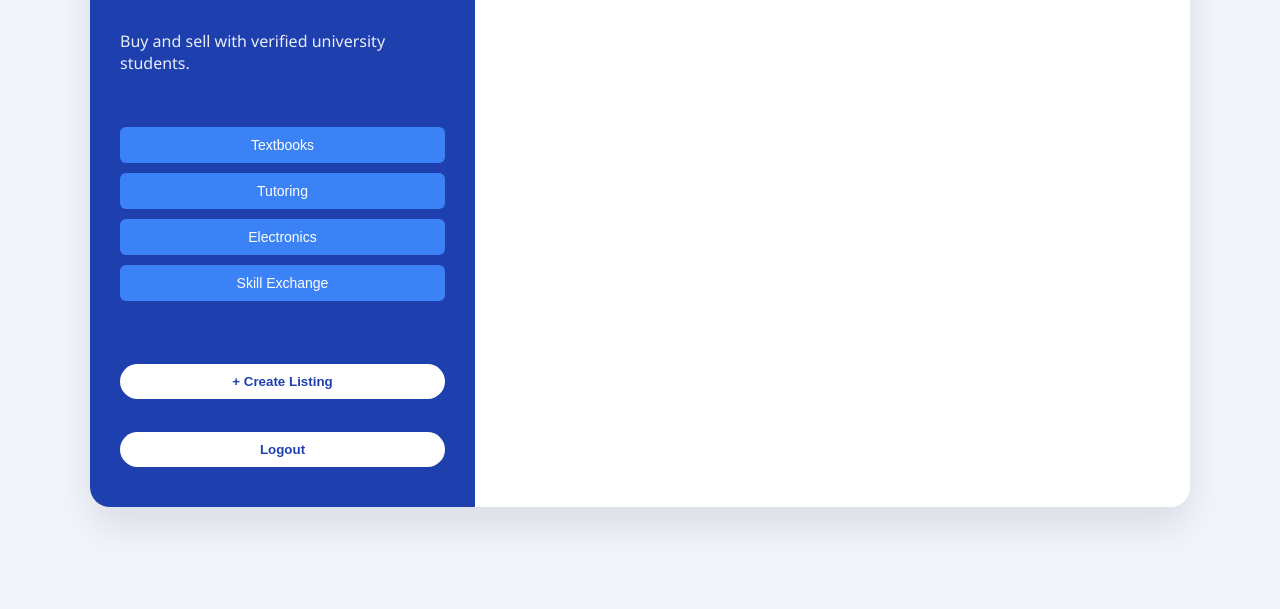
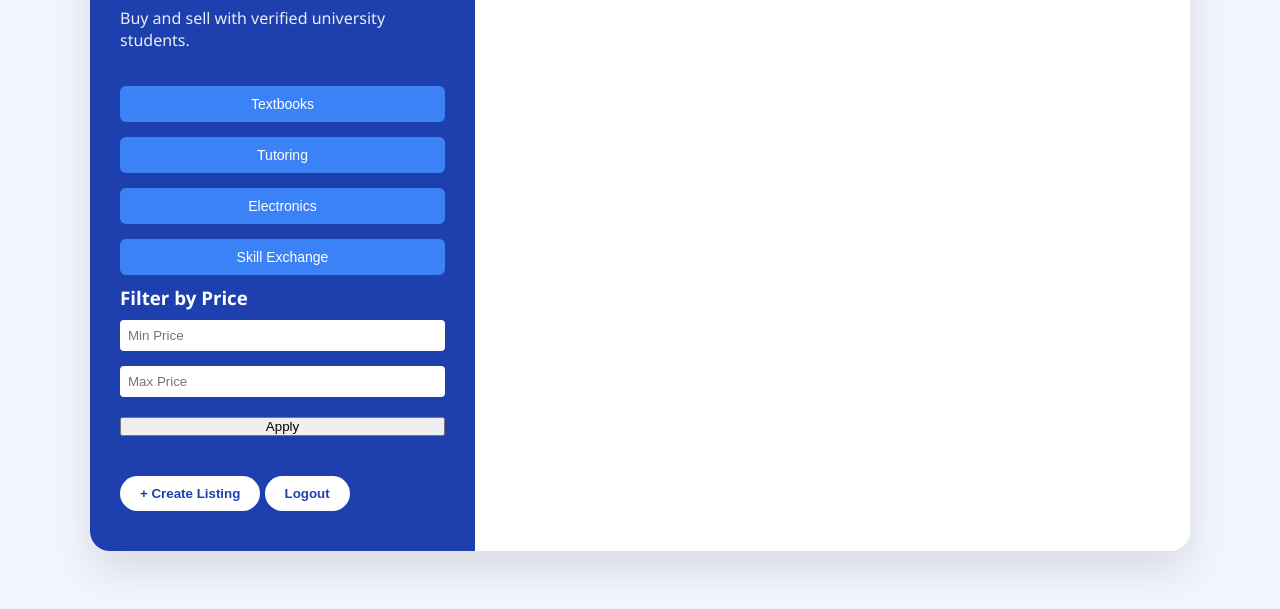
Before and after one commit to Iqura-Alam/Trial-Run, a plain HTML site: page frontend/dashboard.html in a window 1280 px wide. Shown: the part 173-782 px from the top of the page. Drawn offline with Linux system fonts and the light colour scheme; no server answers; sample sign-in values are in the browser's storage.

Commit message:
Logout button and price filtering added

```diff
--- a/frontend/dashboard.css
+++ b/frontend/dashboard.css
@@ -7,14 +7,13 @@
 body {
   font-family: 'Segoe UI', sans-serif;
   background: #f2f6fc;
-  height: 100vh;
+  min-height: 100vh;
 }
 
 .dashboard-wrapper {
   display: flex;
   max-width: 1100px;
   margin: 40px auto;
-  height: 80vh;
   border-radius: 20px;
   overflow: hidden;
   box-shadow: 0 20px 40px rgba(0, 0, 0, 0.1);
@@ -22,6 +21,7 @@ body {
 
 /* LEFT PANEL */
 .left-panel {
+  height: 100%;
   background: #1e40af;
   color: white;
   padding: 40px 30px;
@@ -66,6 +66,17 @@ body {
 
 .filter:hover {
   background: #2563eb;
+}
+
+.quick-filters input[type="number"] {
+  padding: 8px;
+  border-radius: 4px;
+  border: none;
+  margin-bottom: 5px;
+}
+
+.quick-filters button {
+  margin-top: 5px;
 }
 
 .btn.white {
--- a/frontend/dashboard.html
+++ b/frontend/dashboard.html
@@ -9,17 +9,27 @@
   <div class="dashboard-wrapper">
     <!-- Left blue panel -->
     <div class="left-panel">
+      <div>
         <h1>Welcome to <br><span>CampusMarket</span></h1>
         <p>Buy and sell with verified university students.</p>
+
         <div class="quick-filters">
           <button class="filter" onclick="filterByCategory('Textbooks')">Textbooks</button>
           <button class="filter" onclick="filterByCategory('Tutoring')">Tutoring</button>
           <button class="filter" onclick="filterByCategory('Electronics')">Electronics</button>
           <button class="filter" onclick="filterByCategory('Skill Exchange')">Skill Exchange</button>
+
+          <h3>Filter by Price</h3>
+          <input type="number" id="minPrice" placeholder="Min Price" />
+          <input type="number" id="maxPrice" placeholder="Max Price" />
+          <button onclick="filterByPrice()">Apply</button>
         </div>
+      </div>
+
+      <div>
         <button class="btn white" onclick="window.location.href='createListing.html'">+ Create Listing</button>
-      <button class="btn white" id="logoutBtn"onclick="window.location.href='index.html'">Logout</button>
-
+        <button class="btn white" id="logoutBtn">Logout</button>
+      </div>
     </div>
 
     <!-- Right white panel -->
@@ -31,6 +41,6 @@
     </div>
   </div>
 
-  <script src="dashboard.js"> </script>
+  <script src="dashboard.js"></script>
 </body>
 </html>
--- a/frontend/dashboard.js
+++ b/frontend/dashboard.js
@@ -17,7 +17,7 @@ document.addEventListener('DOMContentLoaded', async () => {
 
   document.getElementById('logoutBtn').addEventListener('click', () => {
     localStorage.removeItem('token');
-    window.location.href = 'login.html';
+    window.location.href = 'index.html';
   });
 });
 
@@ -60,3 +60,40 @@ function renderListings(listings) {
 function viewListing(id) {
   window.location.href = `chat.html?id=${id}`;
 }
+document.getElementById("logoutBtn").addEventListener("click", function (e) {
+  e.preventDefault();
+
+  // Clear local and session storage
+  localStorage.clear();
+  sessionStorage.clear();
+
+  // Clear cookie (if used)
+  //document.cookie = "authToken=; expires=Thu, 01 Jan 1970 00:00:00 UTC; path=/;";
+
+  // Redirect to login or landing page
+  window.location.href = "index.html";
+});
+async function filterByPrice() {
+  const token = localStorage.getItem('token');
+  const min = document.getElementById('minPrice').value;
+  const max = document.getElementById('maxPrice').value;
+
+  if (!min || !max || isNaN(min) || isNaN(max)) {
+    return alert("Please enter valid minimum and maximum prices.");
+  }
+
+  try {
+    const res = await fetch(`http://localhost:3000/api/listings/price?min=${min}&max=${max}`, {
+      headers: { Authorization: `Bearer ${token}` }
+    });
+
+    const data = await res.json();
+    if (res.ok) {
+      renderListings(data);
+    } else {
+      alert("Failed to fetch price-filtered listings");
+    }
+  } catch (error) {
+    alert("Something went wrong");
+  }
+}
```
Also changed, not shown: backend/routes/listings.js (+18 -0 lines). Lines whose indentation alone changed are shown as unchanged.
